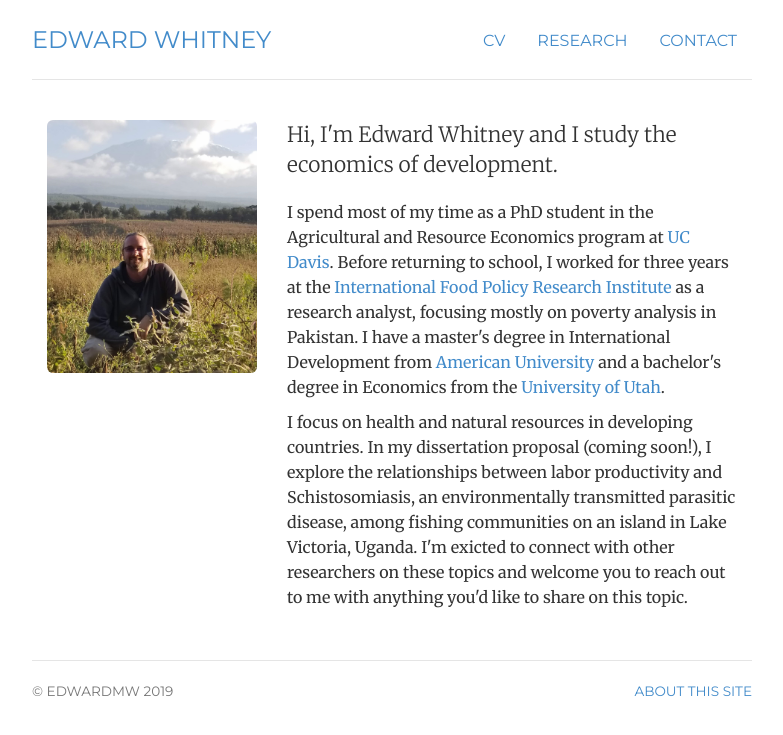
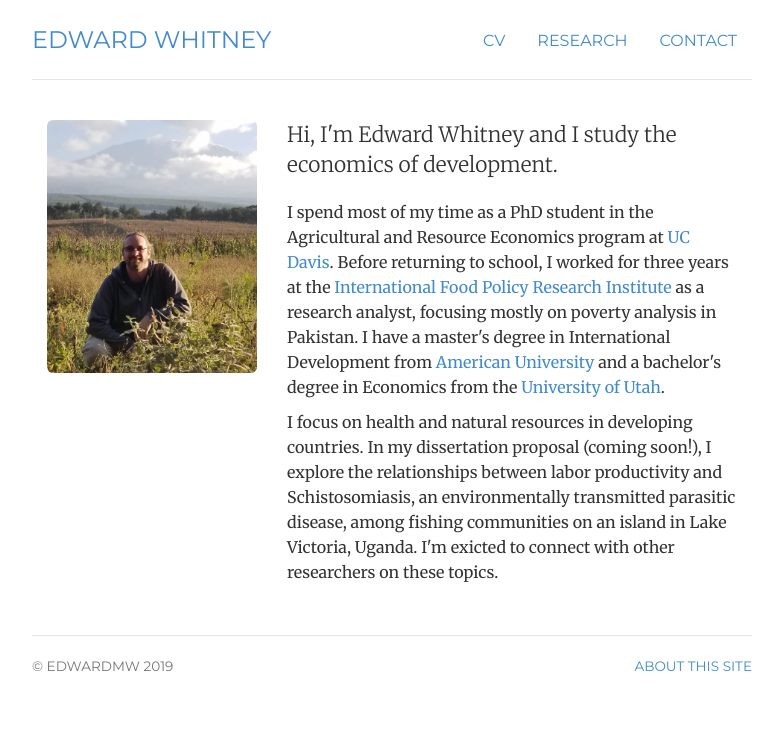
Before and after one commit to edwardmw/edwardmwhitney, a Jekyll site: the page built from index.html, in a window 1280 px wide. Shown: the top 735 px of the page, without its empty margins (248-1031 px from the left). Built offline with Jekyll 4.4.1, drawn with Linux system fonts in a browser that asks for light colours.

Commit message:
Update index.html

```diff
--- a/index.html
+++ b/index.html
@@ -17,7 +17,7 @@
 
 	<p>I spend most of my time as a <span itemprop="title">PhD student</span> in the Agricultural and Resource Economics program at  <a href="https://are.ucdavis.edu/" target="_blank">UC Davis</a>. Before returning to school, I worked for three years at the <a href="https://www.ifpri.org/" target="_blank">International Food Policy Research Institute</a> as a research analyst, focusing mostly on poverty analysis in Pakistan. I have a master's degree in International Development from <a href="https://www.american.edu/" target="_blank">American University</a> and a bachelor's degree in Economics from the <a href="https://www.utah.edu/" target="_blank">University of Utah</a>.</p>
 
-	<p>I focus on health and natural resources in developing countries. In my dissertation proposal (coming soon!), I explore the relationships between labor productivity and Schistosomiasis, an environmentally transmitted parasitic disease, among fishing communities on an island in Lake Victoria, Uganda. I'm exicted to connect with other researchers on these topics and welcome you to reach out to me with anything you'd like to share on this topic. </p>
+	<p>I focus on health and natural resources in developing countries. In my dissertation proposal (coming soon!), I explore the relationships between labor productivity and Schistosomiasis, an environmentally transmitted parasitic disease, among fishing communities on an island in Lake Victoria, Uganda. I'm exicted to connect with other researchers on these topics.  </p>
 	</div>
 </div>
 <!-- </div> -->
```
